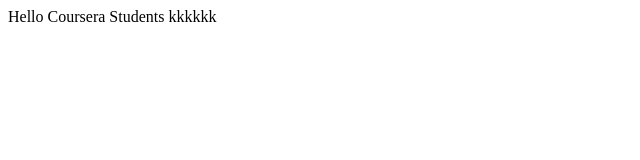
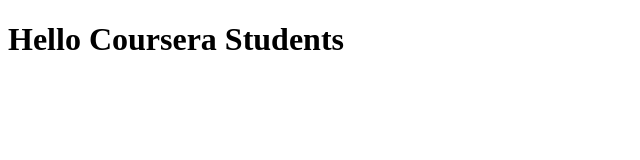
Before and after one commit to k5683/coursera.test, a plain HTML site: page index.html in a window 1280 px wide. Shown: the whole page, without its empty margins (0-640 px from the left). Drawn offline with Linux system fonts and the light colour scheme.

Commit message:
Next version

```diff
--- a/index.html
+++ b/index.html
@@ -5,6 +5,6 @@
     <title>Hello Coursera</title>
   </head>
   <body>
-    Hello Coursera Students kkkkkk
+    <h1>Hello Coursera Students</h1>
   </body>
 </html>
```
